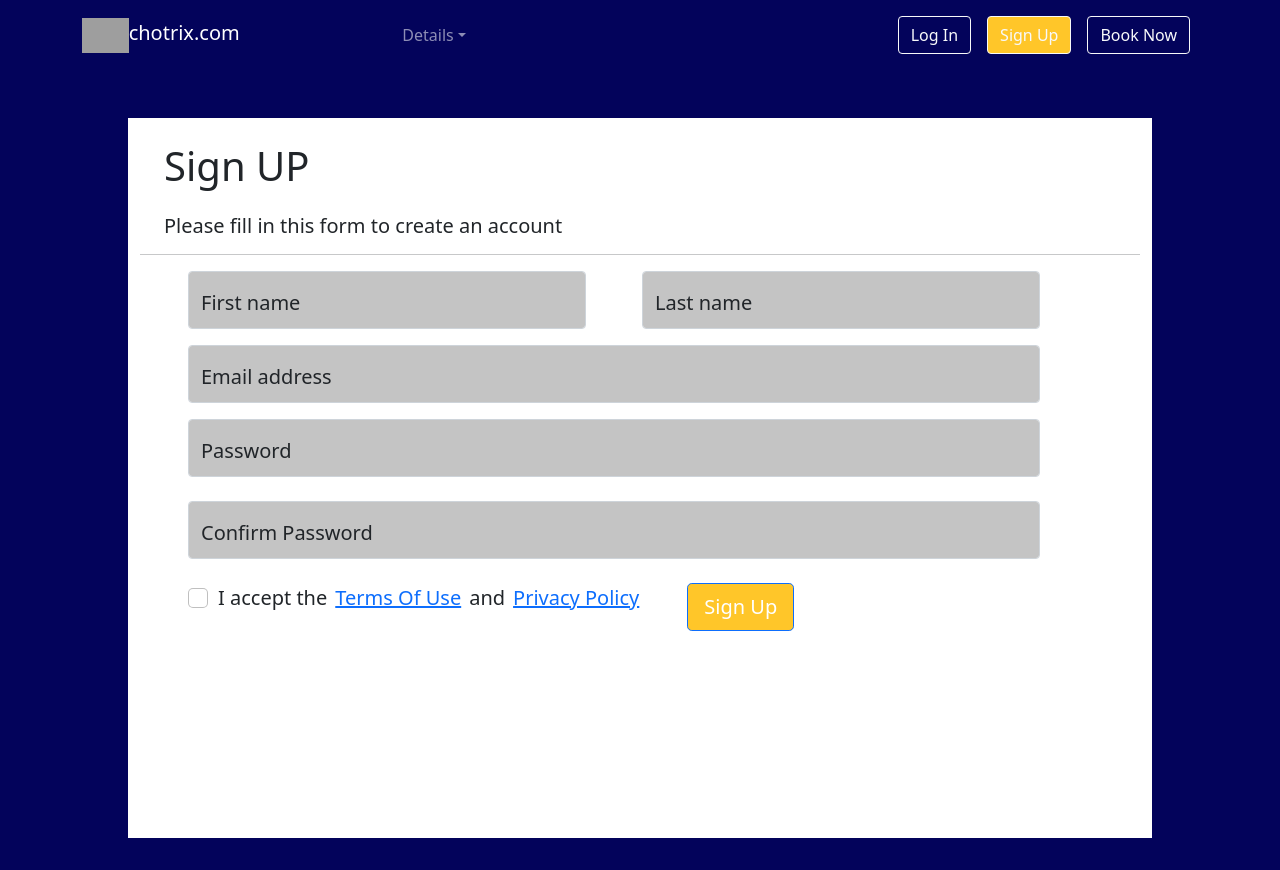
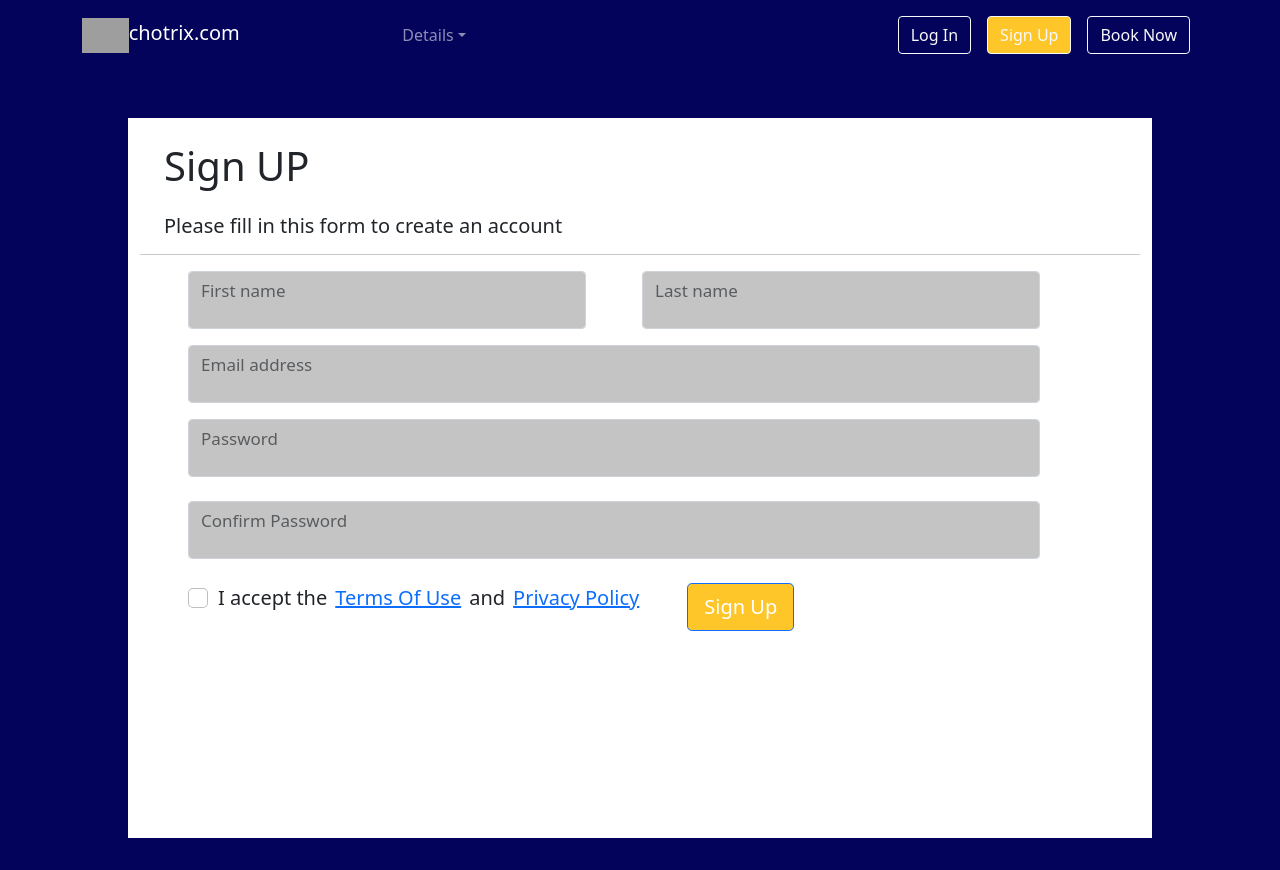
Before and after one commit to JOANITA-51/booking, a React (Create React App) app in the folder booking/: page /sign-up in a window 1280 px wide. Built offline with nearby package versions, Linux system fonts and the light colour scheme; grey boxes are pictures that could not be loaded.

Commit message:
form validation

```diff
--- a/booking/package.json
+++ b/booking/package.json
@@ -7,11 +7,13 @@
     "@testing-library/react": "^11.2.7",
     "@testing-library/user-event": "^12.8.3",
     "bootstrap": "^5.1.3",
+    "formik": "^2.2.9",
     "react": "^17.0.2",
     "react-bootstrap": "^2.0.3",
     "react-dom": "^17.0.2",
     "react-scripts": "4.0.3",
-    "web-vitals": "^1.1.2"
+    "web-vitals": "^1.1.2",
+    "yup": "^0.32.11"
   },
   "scripts": {
     "start": "react-scripts start",
--- a/booking/src/components/pages/SignUp.js
+++ b/booking/src/components/pages/SignUp.js
@@ -2,46 +2,111 @@ import React from 'react'
 import { Container, Form, Row, Col, FloatingLabel, Button } from 'react-bootstrap';
 import {Link} from 'react-router-dom';
 import '../../App.css';
+import * as yup from 'yup';
+import {Formik} from 'formik';
 
 function SignUp() {
+  //defining the schema
+  const schema = yup.object().shape({
+    firstName : yup.string().required("First Name is required"),
+    lastName : yup.string().required("Last Name is required"),
+    email : yup.string().email("Invalid email address format").required("Email is required"),
+    password : yup.string().min(3, "Password must be 3 characters at minimum").required("Password is required"),
+    term: yup.bool().required().oneOf([true],"term must be accepted")
+  });
+
+    // if (typeof input["password"] !== "undefined" && typeof input["confirm-password"] !== "undefined") {
+
+    //   if (input["password"] != input["confirm-password"]) {
+    //       isValid = false;
+    //       errors["password"] = "Passwords don't match.";
+    //   }
+    // }
+
 
   return (
     <div className='sign-up d-grid'>
+      <Formik
+      validationSchema={schema}
+      onSubmit={console.log}
+      initialValues={{
+        firstName:"",
+        lastName:"",
+        email:"",
+        password:"",
+        term:false
+      }}
+
+      >
+        {({
+
+          handleSubmit,
+          handleChange,
+          handleBlur,
+          values,
+          touched,
+          isValid,
+          errors
+        }) => (
+
           <Container id='main-container' className=' mt-5' >
           <h2 className='mb-4 mt-4 ms-4 fs-1'>Sign UP</h2>
           <h5 className='ms-4 fw-normal' >Please fill in this form to create an account</h5>
           <hr  />
-        <Form className='text-center' >
+          <Form className='text-center' noValidate onSubmit={handleSubmit}>
             <Row className="g-2">
               <Col md>
+                <Form.Group controlId="validationFormik01">
                   <FloatingLabel controlId="floatingInputGrid" label="First name" className="mb-3 ms-5 fs-5">
-                <Form.Control type="email" placeholder="First name" />
+                    <Form.Control type="text" name ="firstName" value={values.firstName} onChange={handleChange} isInvalid={!!errors.firstName}  />
                   </FloatingLabel>
+                  <Form.Control.Feedback>{errors.firstName}</Form.Control.Feedback>
+                </Form.Group>
+
               </Col>
               <Col md>
+                <Form.Group controlId="validationFormik02">
                   <FloatingLabel controlId="floatingInputGrid" label="Last name" className="mb-3 ms-5 fs-5">
-                <Form.Control type="email" placeholder="Last name" />
+                    <Form.Control type="text" name="lastName" value={values.lastName} onChange={handleChange} isInvalid={!!errors.lastName} />
                   </FloatingLabel>
+                  <Form.Control.Feedback>{errors.lastName}</Form.Control.Feedback>
+                </Form.Group>
+
               </Col>
             </Row>
+
+            <Form.Group controlId="validationFormik02">
               <FloatingLabel controlId="floatingInput"  label="Email address"  className="mb-3 ms-5 fs-5" >
-            <Form.Control type="email" placeholder="name@example.com" />
+                <Form.Control type="email" name="email" value={values.email} onChange={handleChange} isInvalid={!!errors.email}  />
               </FloatingLabel>
+              <Form.Control.Feedback>{errors.email}</Form.Control.Feedback>
+            </Form.Group>
+
+            <Form.Group controlId="validationFormik02">
               <FloatingLabel controlId="floatingPassword" label="Password" className='ms-5 mb-4 fs-5' >
-            <Form.Control type="password" placeholder="Password" />
+                <Form.Control type="password" name="password" value={values.password} onChange={handleChange} isInvalid={!!errors.password} />
               </FloatingLabel>
+              <Form.Control.Feedback>{errors.password}</Form.Control.Feedback>
+            </Form.Group>
+
             <FloatingLabel controlId="floatingPassword" label="Confirm Password" className='ms-5 mb-4 fs-5' >
-            <Form.Control type="password" placeholder="current-Password" />
+              <Form.Control type="password" name="confirm-Password" />
             </FloatingLabel>
+
+
             <Form.Group className='d-flex mb-4 ms-5 fs-5' controlId='remember-me'>
-            <Form.Check label='I accept the' /><Link className='me-2 ms-2' to = '/'>Terms Of Use </Link> and <Link className='ms-2' to = '/'> Privacy Policy </Link>
-            <Button className='ms-5 mb-3' id='SignUp' size='lg'>  Sign Up </Button>
+              <Form.Check  required name="term" onChange={handleChange} isInvalid={!!errors.term} label='I accept the' feedback={errors.terms} feedbackType="invalid" id="validationFormik106"
+/><Link className='me-2 ms-2' to = '/'>Terms Of Use </Link> and <Link className='ms-2' to = '/'> Privacy Policy </Link>
+              <Button type='submit' className='ms-5 mb-3' id='SignUp' size='lg'>  Sign Up </Button>
             </Form.Group>
           </Form>
 
 
         </Container>
+        )}
 
+
+      </Formik>
     </div>
   );
 }
```
Also changed, not shown: 1 other file (tests, documents, lock files or other folders). Lines whose indentation alone changed are shown as unchanged.
